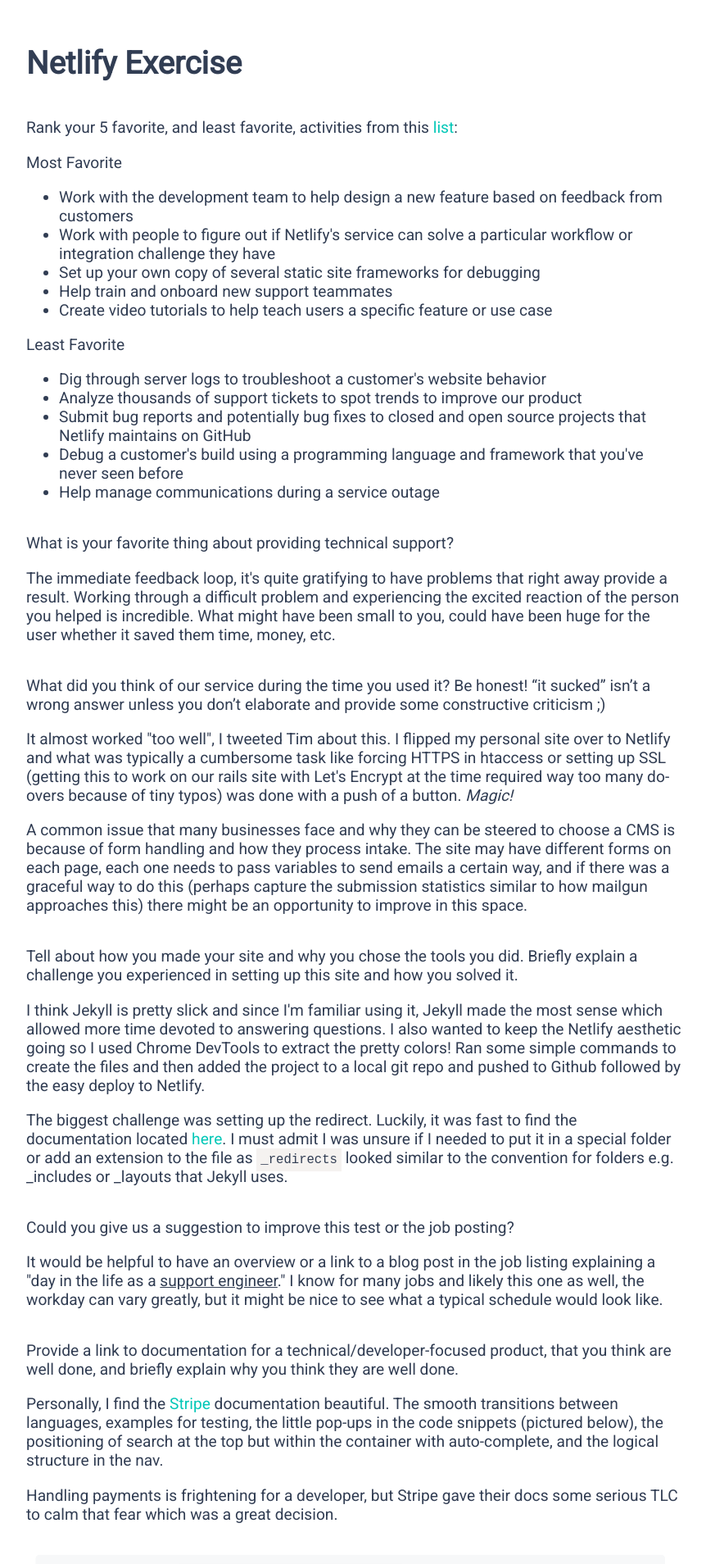
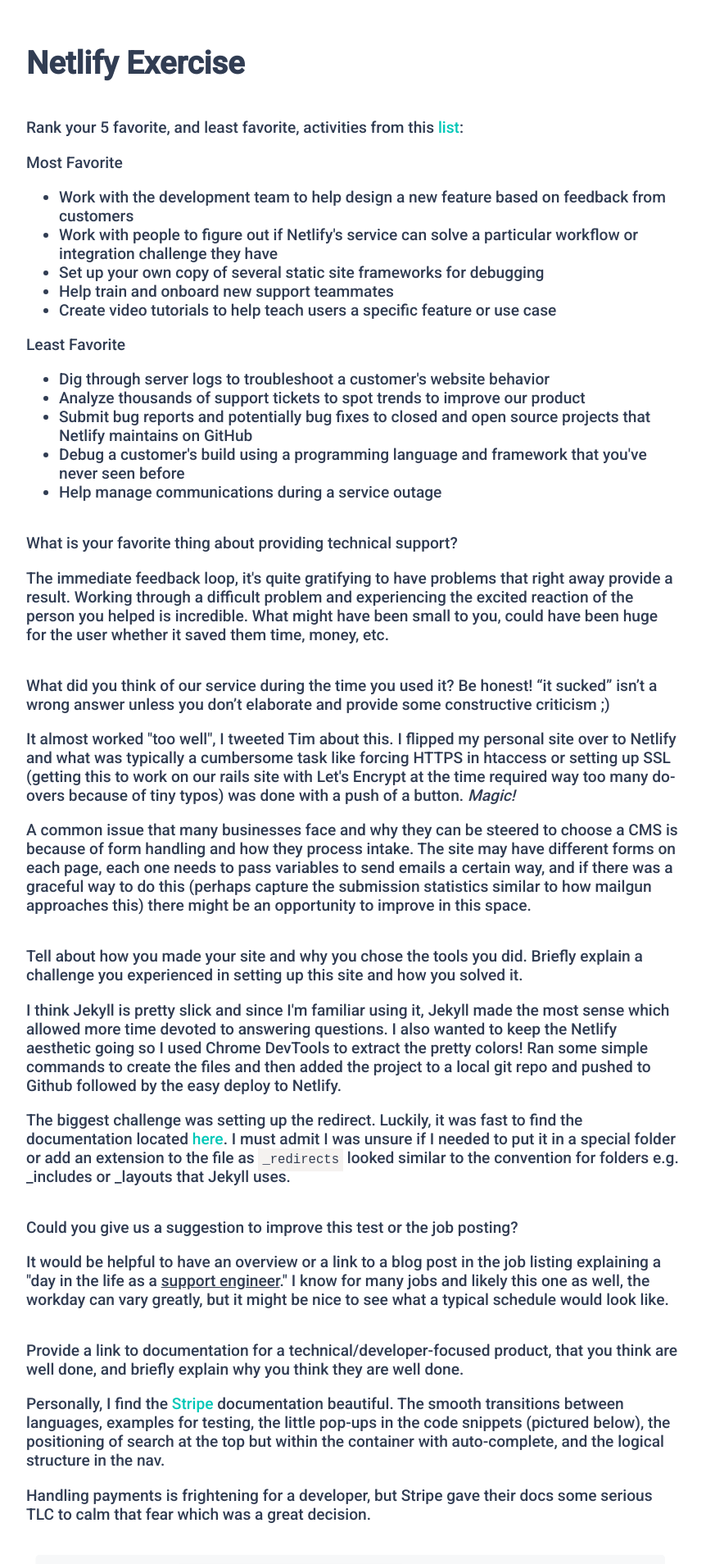
Before and after one commit to nhaglind/netlify-exercise, a Jekyll site: the page built from index.md, in a window 1280 px wide. Shown: the top 1908 px of the page at 82% size, without its empty margins (208-1070 px from the left). Built offline with Jekyll 4.4.1, drawn with Linux system fonts in a browser that asks for light colours.

Commit message:
Add roboto

```diff
--- a/_layouts/default.html
+++ b/_layouts/default.html
@@ -6,7 +6,8 @@
   <meta http-equiv="X-UA-Compatible" content="ie=edge">
   <title>Netlify Exercise</title>
   <link rel="stylesheet" type="text/css" href="assets/style.css">
-  <link href="https://fonts.googleapis.com/css?family=Roboto" rel="stylesheet">
+  <link href="https://fonts.googleapis.com/css?family=Roboto:500" rel="stylesheet">
+
 </head>
 <body>
 
--- a/assets/style.css
+++ b/assets/style.css
@@ -1,7 +1,7 @@
 body {
   background: #fff;
   color: #313D53;
-  font-family: Roboto,sans-seriface;
+  font-family: Roboto, sans-serif;
   font-size: 1.2em;
 }
 
```
